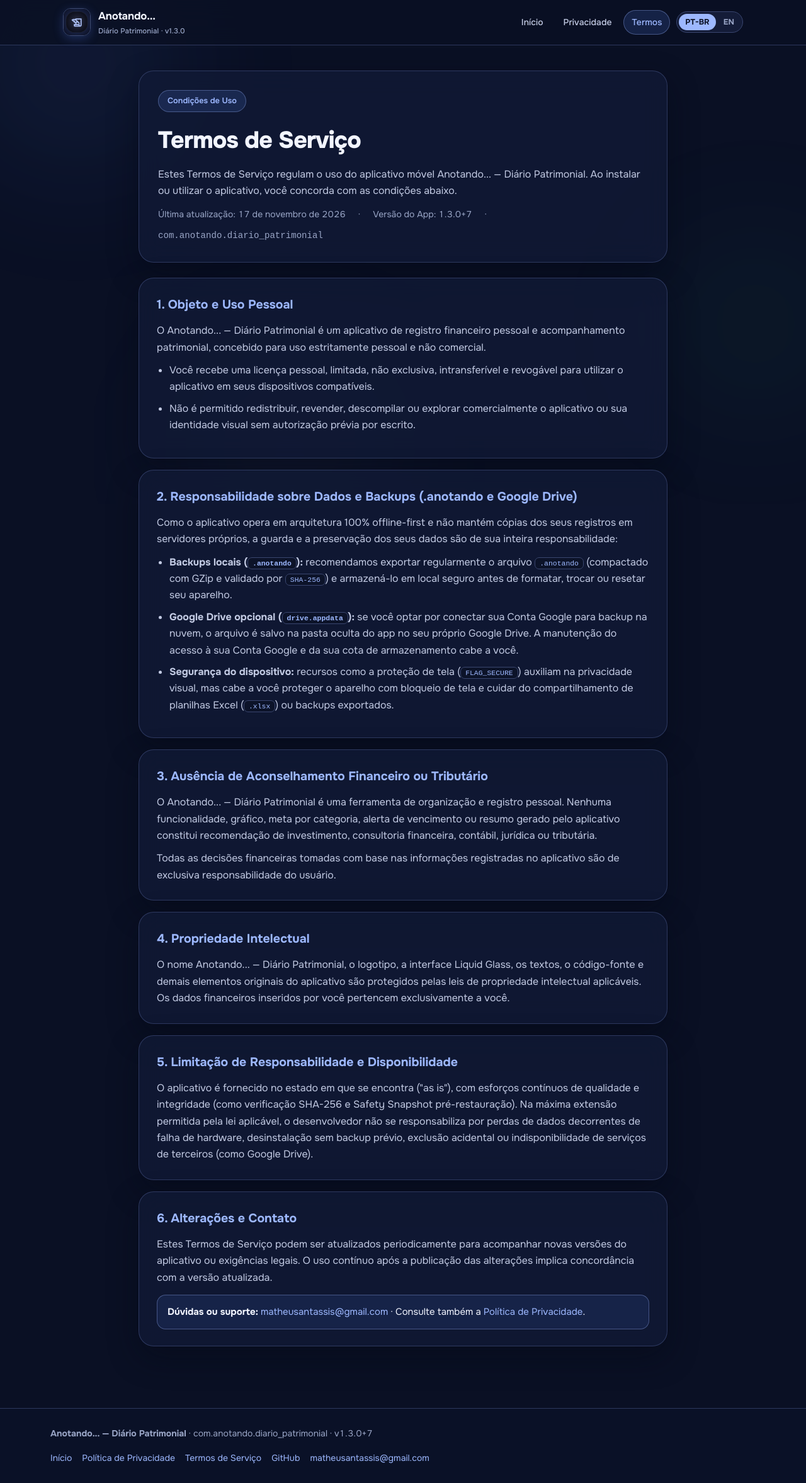
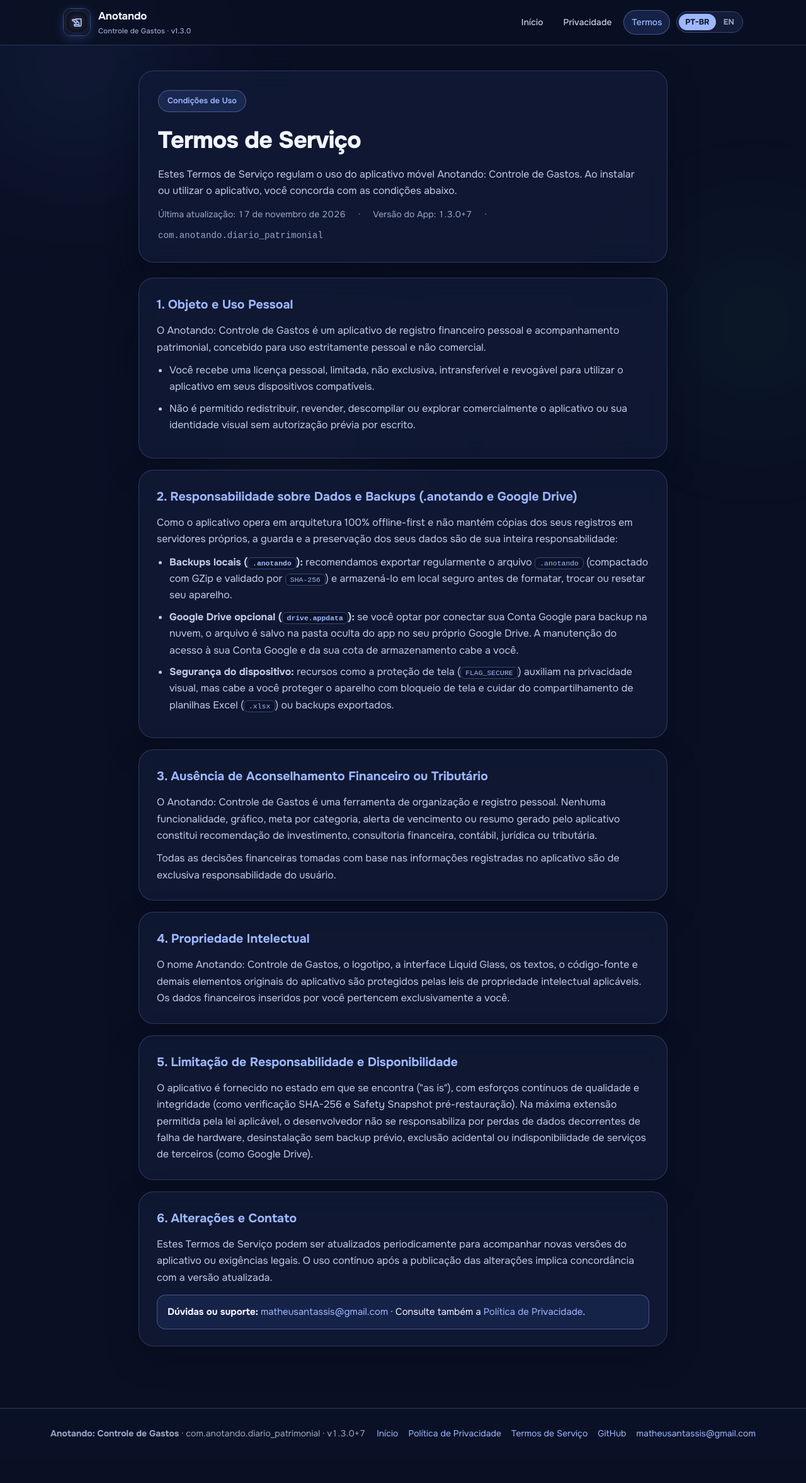
Before and after one commit to matheusassisx/anotando-diariopatrimonial, a plain HTML site: page docs/terms.html in a window 1280 px wide. Shown: the whole page at 63% size. After the commit the page ends 2316 px from the top, so only its background shows below. Drawn offline with Linux system fonts and the light colour scheme.

Commit message:
Update app name to Anotando: Controle de Gastos

```diff
--- a/docs/terms.html
+++ b/docs/terms.html
@@ -3,9 +3,9 @@
 <head>
   <meta charset="UTF-8">
   <meta name="viewport" content="width=device-width, initial-scale=1.0">
-  <meta name="description" content="Termos de Serviço do Anotando... — Diário Patrimonial (v1.3.0+7): uso pessoal, responsabilidade sobre backups (.anotando e Google Drive), ausência de aconselhamento financeiro e propriedade intelectual.">
+  <meta name="description" content="Termos de Serviço do Anotando: Controle de Gastos (v1.3.0+7): uso pessoal, responsabilidade sobre backups (.anotando e Google Drive), ausência de aconselhamento financeiro e propriedade intelectual.">
   <meta name="theme-color" content="#0A1024">
-  <title>Termos de Serviço — Anotando... — Diário Patrimonial</title>
+  <title>Termos de Serviço — Anotando: Controle de Gastos</title>
   <link rel="icon" type="image/png" href="./assets/icon-512.png">
   <link rel="preconnect" href="https://fonts.googleapis.com">
   <link rel="preconnect" href="https://fonts.gstatic.com" crossorigin>
@@ -13,8 +13,8 @@
   <link rel="stylesheet" href="./assets/styles.css">
 </head>
 <body
-  data-title-pt="Termos de Serviço — Anotando... — Diário Patrimonial"
-  data-title-en="Terms of Service — Anotando... — Wealth Diary">
+  data-title-pt="Termos de Serviço — Anotando: Controle de Gastos"
+  data-title-en="Terms of Service — Anotando: Controle de Gastos">
 
   <div class="ambient-orbs" aria-hidden="true">
     <div class="orb orb-primary"></div>
@@ -25,10 +25,10 @@
   <header class="topbar">
     <div class="topbar-inner">
       <a class="brand-link" href="./index.html">
-        <img src="./assets/icon-512.png" alt="Ícone do aplicativo Anotando..." data-alt-pt="Ícone do aplicativo Anotando..." data-alt-en="Anotando... app icon">
+        <img src="./assets/icon-512.png" alt="Ícone do aplicativo Anotando" data-alt-pt="Ícone do aplicativo Anotando" data-alt-en="Anotando app icon">
         <span>
-          Anotando...
-          <span class="brand-sub" data-pt="Diário Patrimonial · v1.3.0" data-en="Wealth Diary · v1.3.0">Diário Patrimonial · v1.3.0</span>
+          Anotando
+          <span class="brand-sub" data-pt="Controle de Gastos · v1.3.0" data-en="Expense Tracker · v1.3.0">Controle de Gastos · v1.3.0</span>
         </span>
       </a>
 
@@ -51,9 +51,9 @@
       <span class="pill" data-pt="Condições de Uso" data-en="Terms of Use">Condições de Uso</span>
       <h1 data-pt="Termos de Serviço" data-en="Terms of Service">Termos de Serviço</h1>
       <p style="color: var(--on-surface-variant);"
-         data-pt="Estes Termos de Serviço regulam o uso do aplicativo móvel Anotando... — Diário Patrimonial. Ao instalar ou utilizar o aplicativo, você concorda com as condições abaixo."
-         data-en="These Terms of Service govern your use of the Anotando... — Wealth Diary mobile application. By installing or using the app, you agree to the terms below.">
-        Estes Termos de Serviço regulam o uso do aplicativo móvel Anotando... — Diário Patrimonial. Ao instalar ou utilizar o aplicativo, você concorda com as condições abaixo.
+         data-pt="Estes Termos de Serviço regulam o uso do aplicativo móvel Anotando: Controle de Gastos. Ao instalar ou utilizar o aplicativo, você concorda com as condições abaixo."
+         data-en="These Terms of Service govern your use of the Anotando: Controle de Gastos mobile application. By installing or using the app, you agree to the terms below.">
+        Estes Termos de Serviço regulam o uso do aplicativo móvel Anotando: Controle de Gastos. Ao instalar ou utilizar o aplicativo, você concorda com as condições abaixo.
       </p>
       <div class="doc-meta tabular">
         <span data-pt="Última atualização: 17 de novembro de 2026" data-en="Last updated: November 17, 2026">Última atualização: 17 de novembro de 2026</span>
@@ -66,9 +66,9 @@
 
     <article class="glass-card doc-card">
       <h2 data-pt="1. Objeto e Uso Pessoal" data-en="1. Scope and Personal Use">1. Objeto e Uso Pessoal</h2>
-      <p data-pt="O Anotando... — Diário Patrimonial é um aplicativo de registro financeiro pessoal e acompanhamento patrimonial, concebido para uso estritamente pessoal e não comercial."
-         data-en="Anotando... — Wealth Diary is a personal finance ledger and wealth-tracking application designed strictly for personal, non-commercial use.">
-        O Anotando... — Diário Patrimonial é um aplicativo de registro financeiro pessoal e acompanhamento patrimonial, concebido para uso estritamente pessoal e não comercial.
+      <p data-pt="O Anotando: Controle de Gastos é um aplicativo de registro financeiro pessoal e acompanhamento patrimonial, concebido para uso estritamente pessoal e não comercial."
+         data-en="Anotando: Controle de Gastos is a personal finance ledger and wealth-tracking application designed strictly for personal, non-commercial use.">
+        O Anotando: Controle de Gastos é um aplicativo de registro financeiro pessoal e acompanhamento patrimonial, concebido para uso estritamente pessoal e não comercial.
       </p>
       <ul>
         <li data-pt="Você recebe uma licença pessoal, limitada, não exclusiva, intransferível e revogável para utilizar o aplicativo em seus dispositivos compatíveis."
@@ -106,9 +106,9 @@
 
     <article class="glass-card doc-card">
       <h2 data-pt="3. Ausência de Aconselhamento Financeiro ou Tributário" data-en="3. No Financial, Investment, or Tax Advice">3. Ausência de Aconselhamento Financeiro ou Tributário</h2>
-      <p data-pt="O Anotando... — Diário Patrimonial é uma ferramenta de organização e registro pessoal. Nenhuma funcionalidade, gráfico, meta por categoria, alerta de vencimento ou resumo gerado pelo aplicativo constitui recomendação de investimento, consultoria financeira, contábil, jurídica ou tributária."
-         data-en="Anotando... — Wealth Diary is a personal organization and record-keeping tool. No feature, chart, category budget, due-date alert, or summary generated by the app constitutes investment advice or financial, accounting, legal, or tax counseling.">
-        O Anotando... — Diário Patrimonial é uma ferramenta de organização e registro pessoal. Nenhuma funcionalidade, gráfico, meta por categoria, alerta de vencimento ou resumo gerado pelo aplicativo constitui recomendação de investimento, consultoria financeira, contábil, jurídica ou tributária.
+      <p data-pt="O Anotando: Controle de Gastos é uma ferramenta de organização e registro pessoal. Nenhuma funcionalidade, gráfico, meta por categoria, alerta de vencimento ou resumo gerado pelo aplicativo constitui recomendação de investimento, consultoria financeira, contábil, jurídica ou tributária."
+         data-en="Anotando: Controle de Gastos is a personal organization and record-keeping tool. No feature, chart, category budget, due-date alert, or summary generated by the app constitutes investment advice or financial, accounting, legal, or tax counseling.">
+        O Anotando: Controle de Gastos é uma ferramenta de organização e registro pessoal. Nenhuma funcionalidade, gráfico, meta por categoria, alerta de vencimento ou resumo gerado pelo aplicativo constitui recomendação de investimento, consultoria financeira, contábil, jurídica ou tributária.
       </p>
       <p data-pt="Todas as decisões financeiras tomadas com base nas informações registradas no aplicativo são de exclusiva responsabilidade do usuário."
          data-en="All financial decisions made based on records entered in the application are solely the user's responsibility.">
@@ -118,9 +118,9 @@
 
     <article class="glass-card doc-card">
       <h2 data-pt="4. Propriedade Intelectual" data-en="4. Intellectual Property">4. Propriedade Intelectual</h2>
-      <p data-pt="O nome Anotando... — Diário Patrimonial, o logotipo, a interface Liquid Glass, os textos, o código-fonte e demais elementos originais do aplicativo são protegidos pelas leis de propriedade intelectual aplicáveis. Os dados financeiros inseridos por você pertencem exclusivamente a você."
-         data-en="The name Anotando... — Wealth Diary, its logo, Liquid Glass interface, copy, source code, and original components are protected by applicable intellectual property laws. All financial data entered by you belongs exclusively to you.">
-        O nome Anotando... — Diário Patrimonial, o logotipo, a interface Liquid Glass, os textos, o código-fonte e demais elementos originais do aplicativo são protegidos pelas leis de propriedade intelectual aplicáveis. Os dados financeiros inseridos por você pertencem exclusivamente a você.
+      <p data-pt="O nome Anotando: Controle de Gastos, o logotipo, a interface Liquid Glass, os textos, o código-fonte e demais elementos originais do aplicativo são protegidos pelas leis de propriedade intelectual aplicáveis. Os dados financeiros inseridos por você pertencem exclusivamente a você."
+         data-en="The name Anotando: Controle de Gastos, its logo, Liquid Glass interface, copy, source code, and original components are protected by applicable intellectual property laws. All financial data entered by you belongs exclusively to you.">
+        O nome Anotando: Controle de Gastos, o logotipo, a interface Liquid Glass, os textos, o código-fonte e demais elementos originais do aplicativo são protegidos pelas leis de propriedade intelectual aplicáveis. Os dados financeiros inseridos por você pertencem exclusivamente a você.
       </p>
     </article>
 
@@ -149,7 +149,7 @@
   <footer class="footer">
     <div class="footer-inner">
       <div>
-        <strong>Anotando... — Diário Patrimonial</strong> · <span class="tabular">com.anotando.diario_patrimonial</span> · <span class="tabular">v1.3.0+7</span>
+        <strong>Anotando: Controle de Gastos</strong> · <span class="tabular">com.anotando.diario_patrimonial</span> · <span class="tabular">v1.3.0+7</span>
       </div>
       <div class="footer-links">
         <a href="./index.html" data-pt="Início" data-en="Home">Início</a>
```
Also changed, not shown: docs/index.html (+14 -14 lines), docs/privacy-policy.html (+17 -17 lines).
